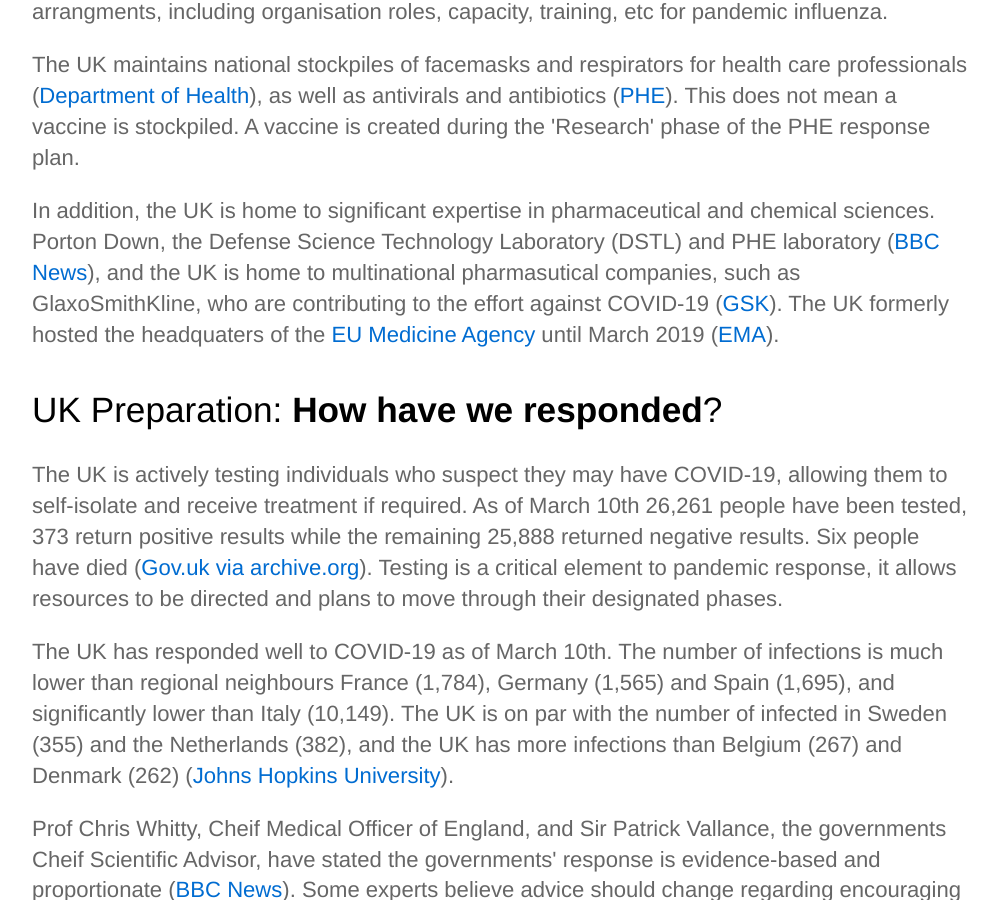
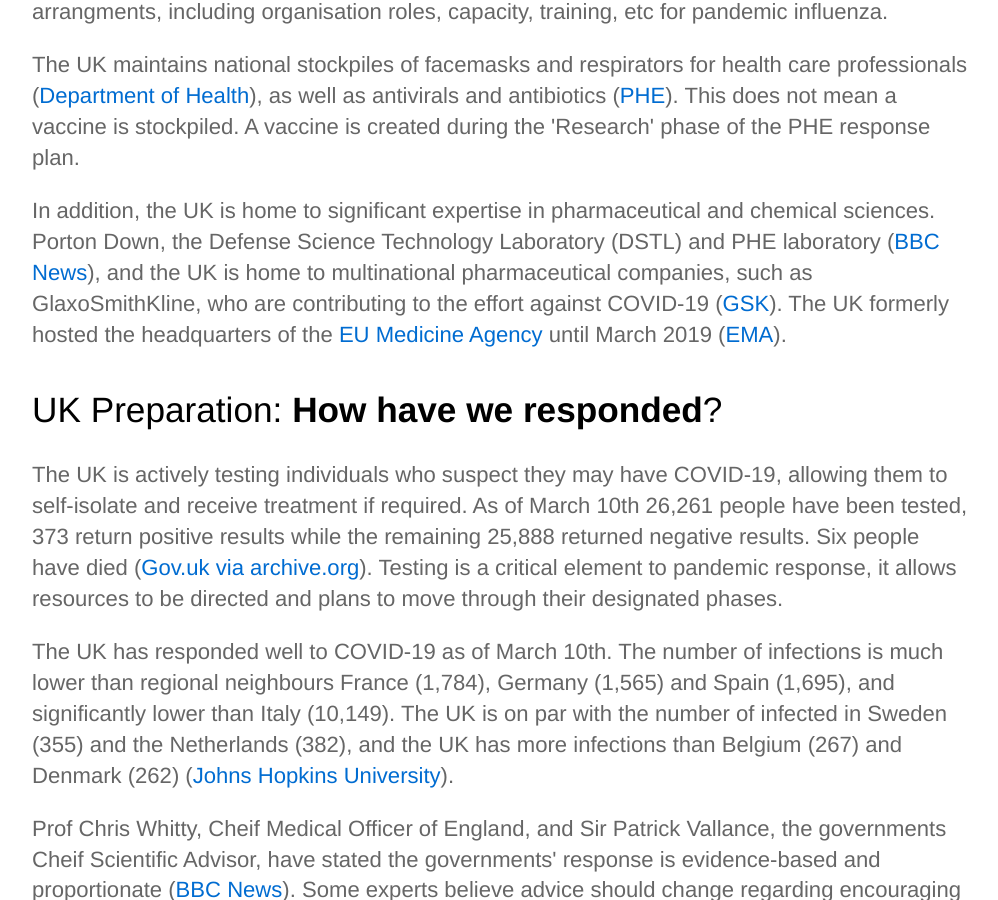
Before and after one commit to ftcukcovid/ftcukcovid.github.io, a Jekyll site: the page built from index.html, in a window 1280 px wide and 900 px high, scrolled down 2827 px. Shown: the whole window, without its empty margins (138-1136 px from the left). Built offline with Jekyll 4.4.1, drawn with Linux system fonts in a browser that asks for light colours.

Commit message:
Typos fixed

```diff
--- a/index.html
+++ b/index.html
@@ -68,7 +68,7 @@
 				<h2>UK Preparation: <strong>Are we ready</strong>?</h2>
 				<p>The United Kingdom has prepared for a national pandemic. The <a href="https://www.gov.uk/guidance/preparation-and-planning-for-emergencies-responsibilities-of-responder-agencies-and-others" target="_blank">Civil Contingencies Act 2004</a> provides a framework for the UK to plan and respond to emergencies. Local authorities, resilience councils and government entities create plans based on reasonable scenarios to fulfil their statutory duty of care to the public. Public Health England (PHE) published the UK's <a href="https://www.gov.uk/government/publications/pandemic-influenza-response-plan" target="_blank">Pandemic Influenza Response Plan and Strategic Plan</a> in 2014 using evidence-based methodology and lessons learned from H1N1 in 2009. The plans lay out the planning arrangments, including organisation roles, capacity, training, etc for pandemic influenza.</p>
                 <p>The UK maintains national stockpiles of facemasks and respirators for health care professionals (<a href="https://www.gov.uk/government/publications/responding-to-a-uk-flu-pandemic" target="_blank">Department of Health</a>), as well as antivirals and antibiotics (<a href="https://www.gov.uk/government/publications/pandemic-influenza-response-plan" target="_blank">PHE</a>). This does not mean a vaccine is stockpiled. A vaccine is created during the 'Research' phase of the PHE response plan.</p>
-                <p>In addition, the UK is home to significant expertise in pharmaceutical and chemical sciences. Porton Down, the Defense Science Technology Laboratory (DSTL) and PHE laboratory (<a href="https://www.bbc.co.uk/news/health-28773174" target="_blank">BBC News</a>), and the UK is home to multinational pharmasutical companies, such as GlaxoSmithKline, who are contributing to the effort against COVID-19 (<a href="https://www.gsk.com/" target="_blank">GSK</a>). The UK formerly hosted the headquaters of the <a href="https://www.ema.europa.eu/en" target="_blank">EU Medicine Agency</a> until March 2019 (<a href="https://www.ema.europa.eu/en/about-us/brexit-united-kingdoms-withdrawal-european-union" target="_blank">EMA</a>).</p>
+                <p>In addition, the UK is home to significant expertise in pharmaceutical and chemical sciences. Porton Down, the Defense Science Technology Laboratory (DSTL) and PHE laboratory (<a href="https://www.bbc.co.uk/news/health-28773174" target="_blank">BBC News</a>), and the UK is home to multinational pharmaceutical companies, such as GlaxoSmithKline, who are contributing to the effort against COVID-19 (<a href="https://www.gsk.com/" target="_blank">GSK</a>). The UK formerly hosted the headquarters of the <a href="https://www.ema.europa.eu/en" target="_blank">EU Medicine Agency</a> until March 2019 (<a href="https://www.ema.europa.eu/en/about-us/brexit-united-kingdoms-withdrawal-european-union" target="_blank">EMA</a>).</p>
 			</div>
 		</div>
     </div>
```
